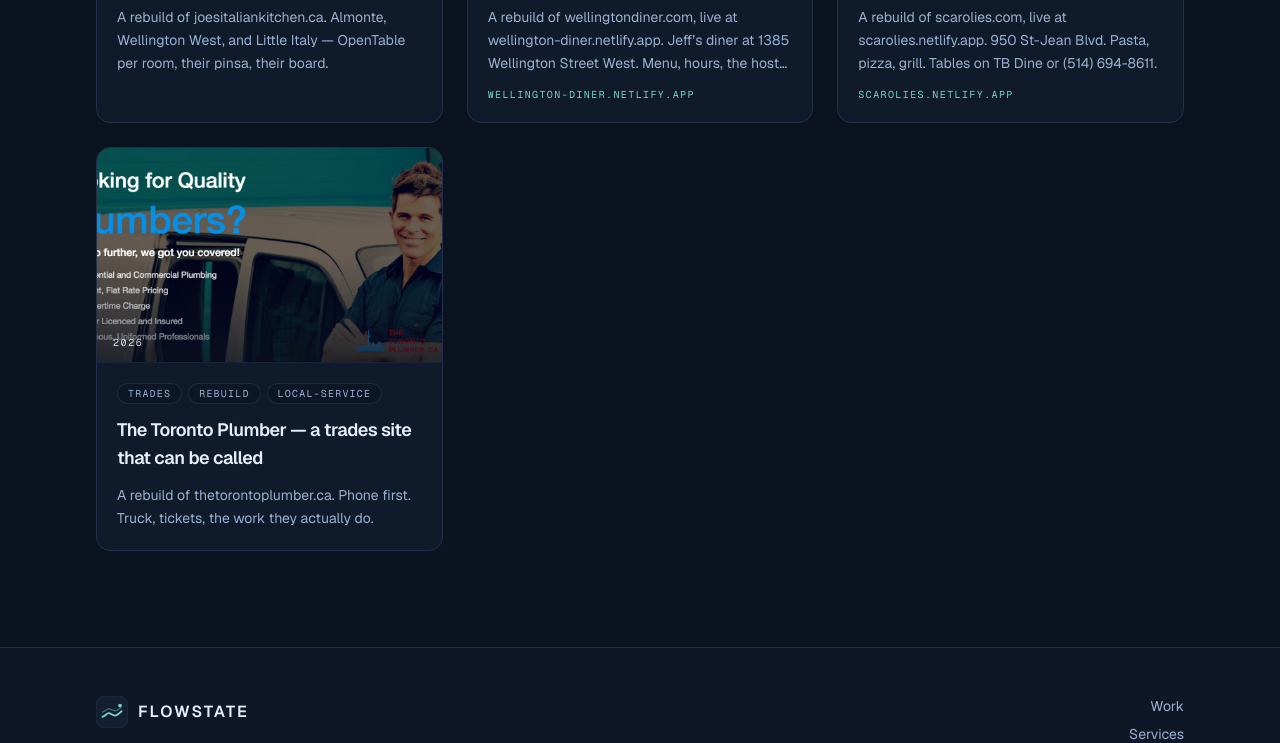
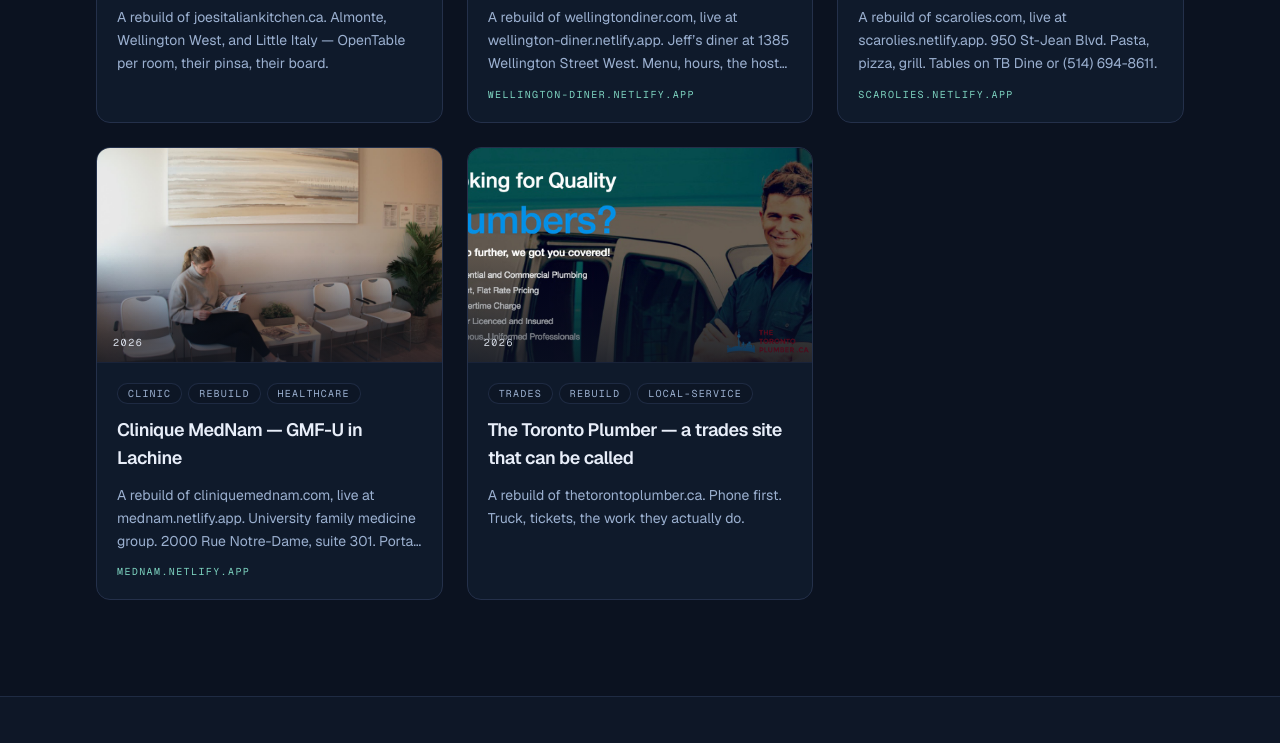
Before and after one commit to brandonlacoste9-tech/flowstate-design-, a Next.js app: page /en/work in a window 1280 px wide. Shown: the part 622-1365 px from the top of the page. Built offline with nearby package versions, Linux system fonts and the light colour scheme.

Commit message:
Add Clinique MedNam rebuild: mednam.netlify.app.

```diff
--- a/src/content/case-studies.ts
+++ b/src/content/case-studies.ts
@@ -91,6 +91,36 @@
     },
   },
   {
+    slug: "mednam",
+    niche: ["clinic", "rebuild", "healthcare"],
+    year: "2026",
+    featured: true,
+    accent: "#0f6b6b",
+    image: "/work/mednam.jpg",
+    liveUrl: "https://cliniquemednam.com/en/",
+    previewUrl: "https://mednam.netlify.app",
+    title: {
+      en: "Clinique MedNam — GMF-U in Lachine",
+      fr: "Clinique MedNam — GMF-U à Lachine",
+    },
+    summary: {
+      en: "A rebuild of cliniquemednam.com, live at mednam.netlify.app. University family medicine group. 2000 Rue Notre-Dame, suite 301. Portal, RVSQ, GAP — not a fake booking form.",
+      fr: "Une refonte de cliniquemednam.com, en ligne sur mednam.netlify.app. GMF universitaire. 2000, rue Notre-Dame, bureau 301. Portail, RVSQ, GAP — pas un faux formulaire de rendez-vous.",
+    },
+    challenge: {
+      en: "A clinic site has to send patients to the tools they already use: the MedFar portal, RVSQ, GAP, GAMF, and the phone tree. Email cannot book or renew. RAMQ prices are not ours to invent.",
+      fr: "Un site de clinique doit envoyer les patients vers les outils qu’ils ont déjà : portail MedFar, RVSQ, GAP, GAMF, et l’arbre téléphonique. Le courriel ne réserve pas et ne renouvelle pas. Les tarifs RAMQ ne sont pas à inventer.",
+    },
+    approach: {
+      en: "We rebuilt around Lachine, the hours they print, and the doors that actually exist. Appointments go to the portal or Quebec’s services. The assistant orients — it does not book a slot and does not impersonate Navig.",
+      fr: "Nous avons reconstruit autour de Lachine, des heures qu’ils impriment, et des portes qui existent. Les rendez-vous vont au portail ou aux services du Québec. L’assistant oriente — il ne prend pas de plage et n’imite pas Navig.",
+    },
+    outcome: {
+      en: "The rebuild is live at mednam.netlify.app. Their live site stays until they switch. We did not overlay a Clinika login or invent a price.",
+      fr: "La refonte est en ligne sur mednam.netlify.app. Leur site reste jusqu’au basculement. Nous n’avons pas collé un login Clinika ni inventé un tarif.",
+    },
+  },
+  {
     slug: "the-toronto-plumber",
     niche: ["trades", "rebuild", "local-service"],
     year: "2026",
```
Also changed, not shown: public/work/mednam.jpg (added).
